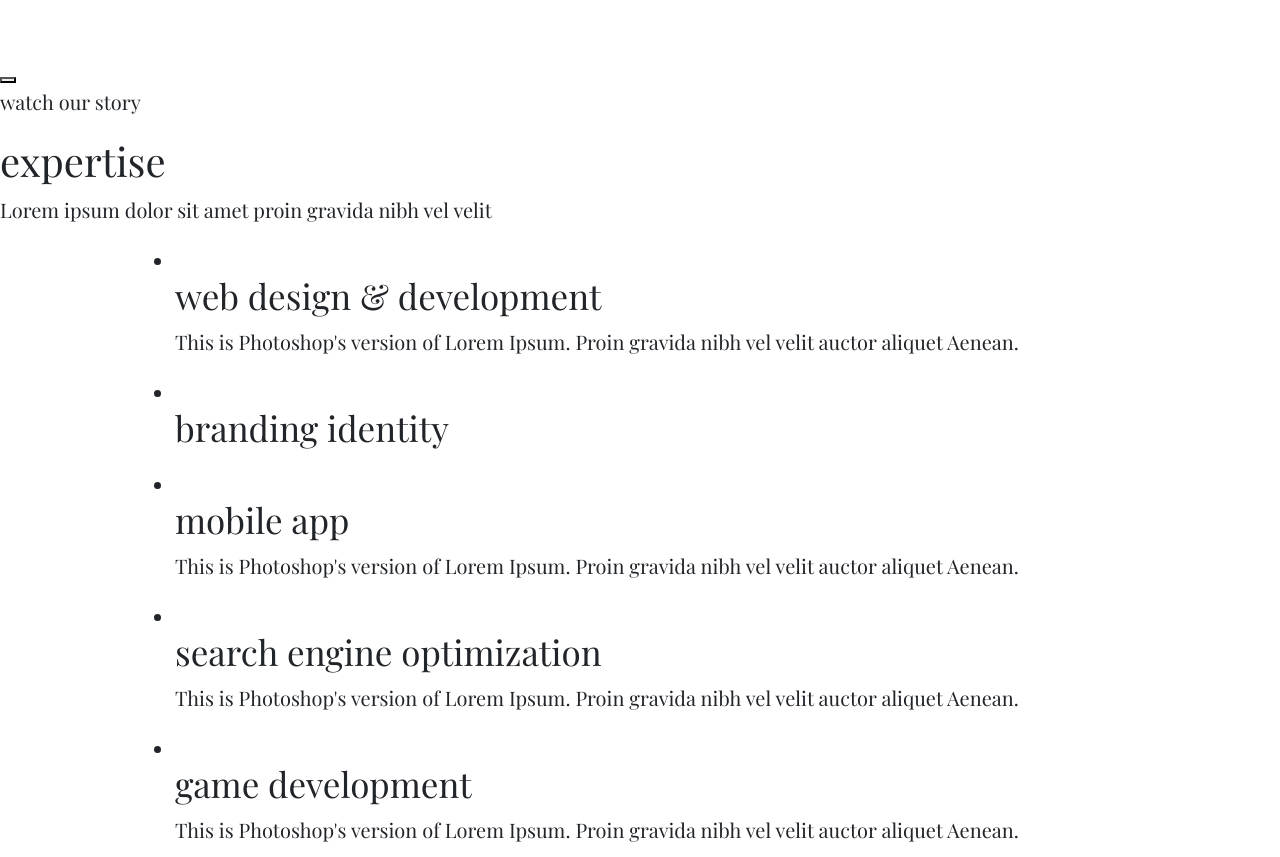
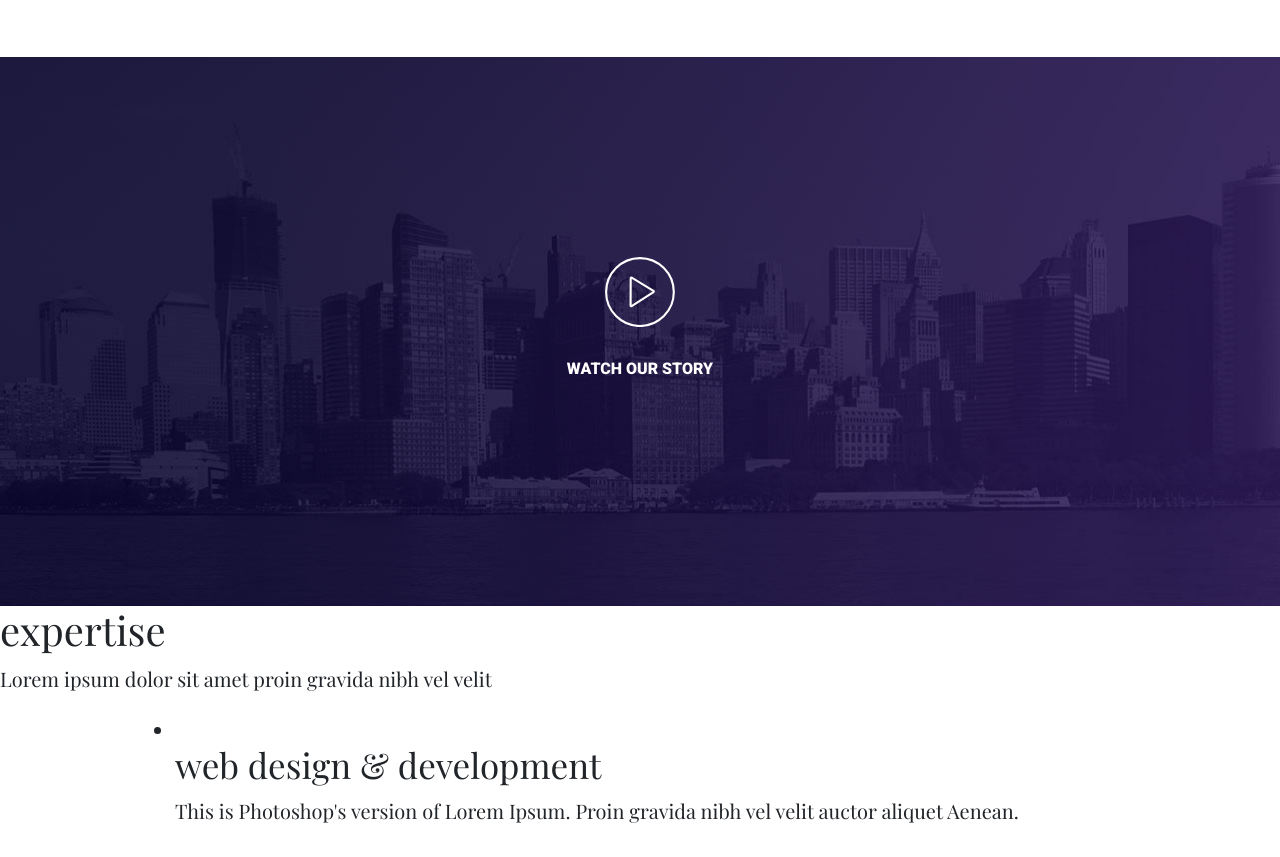
Before and after one commit to Andrew-Sparrow/nutnet-test, a website: page source/index.html in a window 1280 px wide. Shown: the part 1017-1874 px from the top of the page. Drawn offline with nearby package versions, Linux system fonts and the light colour scheme; files that its build step writes are made by us from their sources.

Commit message:
basic stylization watch our story block

```diff
--- a/source/index.html
+++ b/source/index.html
@@ -69,9 +69,16 @@
         </div>
       </div>
     </section>
-    <section class="bg watch">
-      <button class="watch__play"></button>
-      <p class="watch__caption">watch our story</p>
+    <section class="bg watch bg--watch container-fluid text-center px-0">
+      <a class="watch__play container mb-4" href="#">
+        <svg class="watch__icon" version="1.1" id="Layer_1" xmlns="http://www.w3.org/2000/svg" xmlns:xlink="http://www.w3.org/1999/xlink" x="0px" y="0px"
+          viewBox="0 0 100 100" style="enable-background:new 0 0 100 100;" xml:space="preserve">
+        <ellipse class="st0" cx="49.94" cy="50.09" rx="48.34" ry="48.51"/>
+        <path class="st0" d="M36.58,69.25l0.11-38.8c0-0.77,0.83-1.25,1.48-0.86l31.07,18.9c0.63,0.38,0.64,1.31,0.02,1.71L38.08,70.1
+          C37.42,70.52,36.58,70.04,36.58,69.25z"/>
+        </svg>
+      </a>
+      <p class="text-uppercase text-white">watch our story</p>
     </section>
     <section class="solid solid--expertise">
       <div class="expertise">
--- a/source/sass/blocks/bg.scss
+++ b/source/sass/blocks/bg.scss
@@ -7,3 +7,9 @@
   color: $color-white;
   padding-bottom: 205px;
 }
+
+.bg--watch {
+  background-image: url("../img/bg-city.jpg");
+  background-size: cover;
+  background-repeat: no-repeat;
+}
--- /dev/null
+++ b/source/sass/blocks/watch.scss
@@ -0,0 +1,23 @@
+.watch {
+  font-family: $font-roboto;
+  font-size: 16px;
+  font-weight: 900;
+  padding-top: 200px;
+  padding-bottom: 205px;
+
+  .watch__play {
+    width: 100px;
+    display: block;
+  }
+
+  .watch__icon {
+    fill:none;
+    stroke:#FFFFFF;
+    stroke-width:3;
+    stroke-miterlimit:10;
+  }
+
+  .watch__icon:hover {
+    stroke: $color-ocean;
+  }
+}
--- a/source/sass/style.scss
+++ b/source/sass/style.scss
@@ -10,3 +10,4 @@
 @import "blocks/moto.scss";
 @import "blocks/more.scss";
 @import "blocks/story.scss";
+@import "blocks/watch.scss";
```
Also changed, not shown: source/img/bg-city.jpg (added), source/img/play-icon-2.svg (added).
